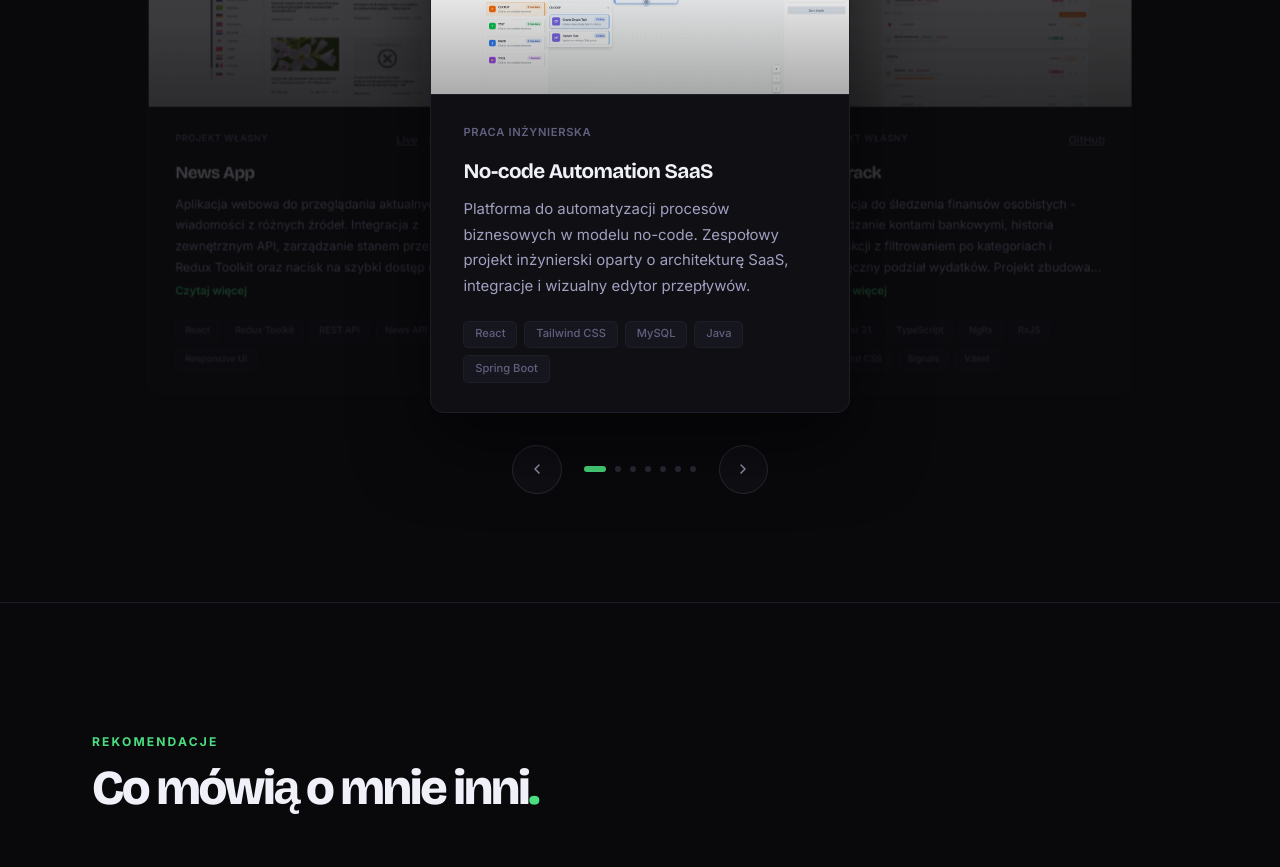
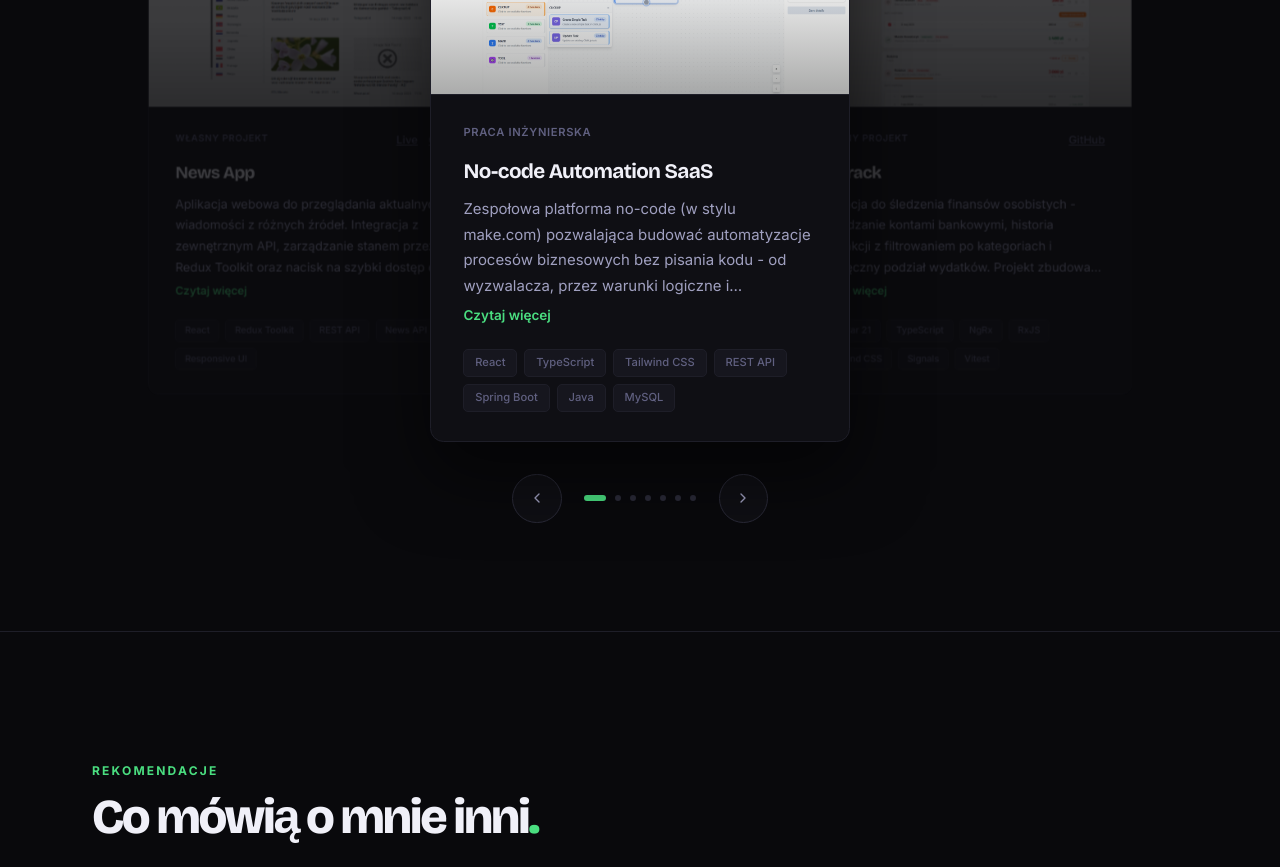
Before and after one commit to Vekaltor/portfolio, a React (Vite) app: page / in a window 1280 px wide. Shown: the part 2660-3527 px from the top of the page. Built offline with nearby package versions, Linux system fonts and the light colour scheme.

Commit message:
CHANGED description for project

```diff
--- a/src/constants/content.ts
+++ b/src/constants/content.ts
@@ -89,8 +89,7 @@ export const PROJECTS: Project[] = [
         badgeKey: 'p1.b',
         titleKey: 'p1.t',
         descKey: 'p1.d',
-        chips: ['React', 'Tailwind CSS', 'MySQL', 'Java', 'Spring Boot'],
-        previewSrc: '/praca_inzynierska_projekt.png',
+        chips: ['React', 'TypeScript', 'Tailwind CSS', 'REST API', 'Spring Boot', 'Java', 'MySQL'],        previewSrc: '/praca_inzynierska_projekt.png',
     },
     {
         bg: 'rgba(225,29,72,.16)',
--- a/src/data/i18n.ts
+++ b/src/data/i18n.ts
@@ -80,23 +80,23 @@ const pl: Translations = {
     'p.captionImage': 'zdjęcie',
     'p1.b': 'Praca inżynierska',
     'p1.t': 'No-code Automation SaaS',
-    'p1.d': 'Platforma do automatyzacji procesów biznesowych w modelu no-code. Zespołowy projekt inżynierski oparty o architekturę SaaS, integracje i wizualny edytor przepływów.',
-    'p2.b': 'Projekt własny',
+    'p1.d': 'Zespołowa platforma no-code (w stylu make.com) pozwalająca budować automatyzacje procesów biznesowych bez pisania kodu - od wyzwalacza, przez warunki logiczne i transformacje danych, po akcje w zewnętrznych systemach. Sercem aplikacji jest wizualny edytor scenariuszy typu canvas: użytkownik dodaje bloki, przeciąga je i łączy w przepływy, a dane z jednego bloku mogą być referencją w kolejnym, co umożliwia w pełni dynamiczny przepływ informacji. Każdy węzeł konfiguruje się przez formularz generowany dynamicznie na podstawie jego schematu - dzięki temu dodanie nowej integracji nie wymaga przepisywania interfejsu. Aplikacja oferuje też gotowe szablony obniżające próg wejścia dla osób nietechnicznych, osobny panel zarządzania połączeniami do integracji (klucze API, tokeny) oraz tryb testowania, w którym scenariusz nasłuchuje żądań i pokazuje dane wejściowe i wyjściowe każdego bloku. Projekt powstał w dwuosobowym zespole - współtworzyłem go od analizy rynku i projektu interfejsu, przez budowę aplikacji w React i TypeScript, po integrację z REST API.',
+    'p2.b': 'Własny projekt',
     'p2.t': 'Ravintola',
     'p2.d': 'Aplikacja webowa wspierająca zarządzanie restauracją - od obsługi zamówień po organizację pracy. Projekt skupiony na czytelnym UI, szybkim przepływie danych i praktycznej architekturze aplikacji.',
-    'p3.b': 'Projekt własny',
+    'p3.b': 'Własny projekt',
     'p3.t': 'News App',
     'p3.d': 'Aplikacja webowa do przeglądania aktualnych wiadomości z różnych źródeł. Integracja z zewnętrznym API, zarządzanie stanem przez Redux Toolkit oraz nacisk na szybki dostęp do treści i przejrzysty interfejs użytkownika.',
     'p4.b': 'Projekt rekrutacyjny',
     'p4.t': 'Blogger',
     'p4.d': 'Aplikacja blogowa stworzona w Angularze jako pierwsze podejście do frameworka. W ciągu 2 dni zbudowałem działającą, responsywną aplikację z integracją API i czytelnym UI, co pozwoliło mi szybko wejść w ekosystem Angulara i rozpocząć pracę komercyjną.',
-    'p5.b': 'Projekt własny',
+    'p5.b': 'Własny projekt',
     'p5.t': 'React Chat',
     'p5.d': 'Aplikacja do komunikacji między znajomymi inspirowana Facebookiem. Rejestracja i logowanie przez własne API, czat w czasie rzeczywistym przez Socket.io, lista znajomych ze statusami online. Dane przechowywane w MongoDB, wiadomości buforowane w Redis.',
-    'p6.b': 'Projekt własny',
+    'p6.b': 'Własny projekt',
     'p6.t': 'React Chat API',
     'p6.d': 'Backend dla aplikacji React Chat. REST API w Express z autoryzacją JWT (tokeny w httponly cookies), walidacją formularzy przez @hapi/joi, wysyłką maili aktywacyjnych przez nodemailer oraz komunikacją w czasie rzeczywistym przez Socket.io. Dane w MongoDB, i18next do internacjonalizacji odpowiedzi.',
-    'p7.b': 'Projekt własny',
+    'p7.b': 'Własny projekt',
     'p7.t': 'FinTrack',
     'p7.d': 'Aplikacja do śledzenia finansów osobistych - zarządzanie kontami bankowymi, historia transakcji z filtrowaniem po kategoriach i miesięczny podział wydatków. Projekt zbudowany od zera na najnowszym Angularze (21) wyłącznie w oparciu o nowoczesne API: standalone components, sygnały (signal, computed, effect), nowy input/output zamiast dekoratorów, składnia @if/@for oraz inject() zamiast DI przez konstruktor.',
     'chy.t': 'Finalista HackYeah 2024',
@@ -185,8 +185,7 @@ const en: Translations = {
     'p.captionImage': 'image',
     'p1.b': 'Engineering thesis',
     'p1.t': 'No-code Automation SaaS',
-    'p1.d': 'A no-code platform for automating business processes. A team engineering project built around SaaS architecture, integrations and a visual workflow editor.',
-    'p2.b': 'Personal project',
+    'p1.d': "A team-built no-code platform (make.com style) for automating business processes without writing code - from a trigger, through logic conditions and data transformations, to actions in external systems. At its core is a visual, canvas-based scenario editor: users add blocks, drag and connect them into flows, and data from one block can be referenced in the next, enabling a fully dynamic flow of information. Each node is configured through a form generated dynamically from its schema, so adding a new integration doesn't require rewriting the interface. The app also ships with ready-made templates that lower the entry barrier for non-technical users, a dedicated panel for managing integration connections (API keys, tokens), and a testing mode where a scenario listens for requests and shows the input and output data of every block. Built by a two-person team, I co-created it from market analysis and UI design, through building the app in React and TypeScript, to REST API integration.",    'p2.b': 'Personal project',
     'p2.t': 'Ravintola',
     'p2.d': 'A web application designed to support restaurant management - from handling orders to organizing daily operations. Focused on clean UI, fast data flow and practical application architecture.',
     'p3.b': 'Personal project',
```
